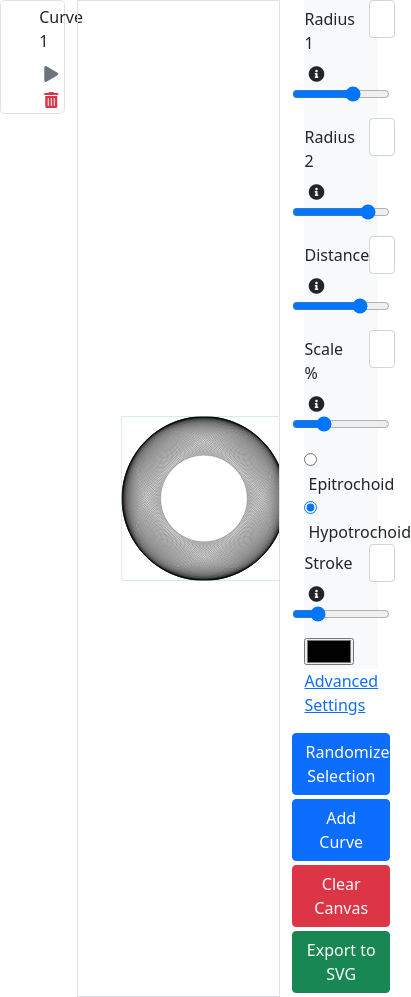
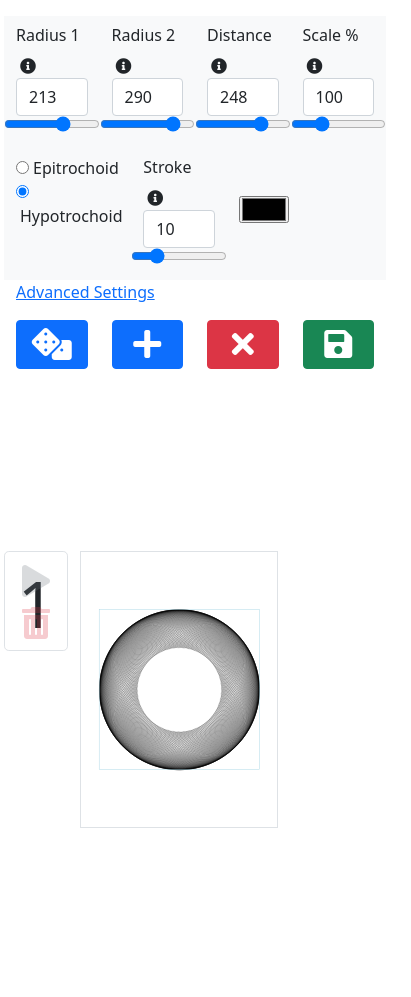
Before and after one commit to aommaster/Spirographer, a React app: page / in a window 390 px wide. Shown: the whole page, 411 px wide, since content can reach past the window. After the commit the page ends 844 px from the top, so only its background shows below. Built offline with nearby package versions, Linux system fonts and the light colour scheme.

Commit message:
Responsive CSS improvements. Centered starting Spirograph.

```diff
--- a/src/Canvas.js
+++ b/src/Canvas.js
@@ -206,14 +206,14 @@ class Canvas extends React.Component {
     ({params} = this.state.curveList[this.state.activeCurve]);
     }
     return (
-      <div className="container vh-100">
+      <div className="container-xl vh-100 p-3">
         <div className="row h-100">
-          <div className="col-2">
+          <div className="col-2 col-xl-3 order-1 order-sm1">
             <div id="tileContainer">
               {this.state.curveList.map((spiro, index) =>
                 <SpiroTile
                   key={index+1}
-                  name={`Curve ${index+1}`}
+                  name={`${index+1}`}
                   path={spiro.path}
                   tileIndex = {index}
                   selection={this.state.activeCurve}
@@ -224,7 +224,7 @@ class Canvas extends React.Component {
                   />)}
             </div>
           </div>
-          <div className="col-7">
+          <div className="col-7 col-xl-6 order-2 order-sm-2">
             <div id="outputContainer" className="d-none">
 
             </div>
@@ -242,8 +242,8 @@ class Canvas extends React.Component {
                 />)}
             </div>
           </div>
-          <div className="col-3">
-            <div id="parameterPanel" className="bg-light">
+          <div className="col-sm-3 col-12 order-0 order-sm-3">
+            <div id="parameterPanel" className="bg-light row">
               <Parameter type='r1' callback={this.updateParameters} value={params.r1} disabled={this.state.activeCurve===null?true:false}/>
               <Parameter type='r2' callback={this.updateParameters} value={params.r2} disabled={this.state.activeCurve===null?true:false}/>
               <Parameter type='distance' callback={this.updateParameters} value={params.distance} disabled={this.state.activeCurve===null?true:false}/>
@@ -252,19 +252,23 @@ class Canvas extends React.Component {
               <Parameter type='stroke' callback={this.updateParameters} value={params.stroke} disabled={this.state.activeCurve===null?true:false}/>
               <ColorParameter  type='color' callback={this.updateParameters} value={params.color} disabled={this.state.activeCurve===null?true:false}/>
             </div>
-            <div>
+            <div className="row">
               <a href="#advanced" data-bs-toggle="collapse" aria-expanded="false" aria-controls="multiCollapseExample1">Advanced Settings</a>            </div>
             <div id="advanced" className="collapse multi-collapse">
+              <div className="row">
                 <Parameter type='rotation' callback={this.updateParameters} value={params.rotation} disabled={this.state.activeCurve===null?true:false}/>
                 <Parameter type='ppc' callback={this.updateParameters} value={params.ppc} disabled={this.state.activeCurve===null?true:false}/>
                 <Parameter type='animation' callback={this.updateParameters} value={params.animation} disabled={this.state.activeCurve===null?true:false}/>
                 <Metric params={params} type="GCD"/>
               </div>
+            </div>
             <div id="buttonPanel" className="mt-3">
+              <div className="row">
                 <CommandButton buttonType='randomize' callback={this.randomCurve}/>
                 <CommandButton buttonType='add' callback={this.addCurve}/>
                 <CommandButton buttonType='clear' callback={this.clearCanvas}/>
                 <CommandButton buttonType='save' callback={this.saveCanvas}/>
+              </div>
             </div>
           </div>
         </div>
--- a/src/ColorParameter.js
+++ b/src/ColorParameter.js
@@ -7,7 +7,7 @@ function ColorParameter(props) {
     props.callback(props.type, e.target.value);
   }
   return (
-    <div>
+    <div class="col-3 col-sm-12 mt-5">
       <input type="color" id="curveColor" name="curveColor" className="custom-control-input" disabled={props.disabled} value={props.value} onChange={updateParameter}/>
     </div>
 
--- a/src/CommandButton.js
+++ b/src/CommandButton.js
@@ -2,28 +2,35 @@ import React from 'react';
 
 const buttonTypes={
   randomize:{
-    buttonText:"Randomize Selection",
+    buttonText:"Random",
+    altStyle:"fa-dice",
     styles:"btn btn-primary"
   },
   add:{
     buttonText:"Add Curve",
+    altStyle:"fa-plus",
     styles:"btn btn-primary"
   },
   clear:{
-    buttonText:"Clear Canvas",
+    buttonText:"Clear",
+    altStyle:"fa-times",
     styles:"btn btn-danger"
   },
   save:{
-    buttonText:"Export to SVG",
+    buttonText:"Export",
+    altStyle:"fa-save",
     styles:"btn btn-success"
   }
 }
 
 function CommandButton(props) {
-  const {buttonText, styles} = buttonTypes[props.buttonType];
+  const {altStyle, buttonText, styles} = buttonTypes[props.buttonType];
   return (
-    <div className="row">
-      <button className={styles + " mb-1"} onClick={props.callback}>{buttonText}</button>
+    <div className="col-3 col-sm-12">
+      <button className={styles + " w-100 mb-1"} onClick={props.callback}>
+          <i className={'buttonIcon fas fas-hover fa-2x ' + altStyle} ></i>
+          <div className="buttonText">{buttonText}</div>
+        </button>
     </div>
   );
 }
--- a/src/CurveParameter.js
+++ b/src/CurveParameter.js
@@ -7,7 +7,7 @@ function CurveParameter(props) {
     props.callback(props.type, e.target.id);
   }
   return (
-    <div>
+    <div className="col-4 col-sm-12 mt-2">
       <div className="custom-control custom-radio custom-control-inline">
         <input type="radio" id="epi" name="curveType" className="custom-control-input" checked={props.value==="epi"?true:false} disabled={props.disabled} onChange={updateParameter}/>
         <label className="custom-control-label ms-1" htmlFor="epi">Epitrochoid</label>
--- a/src/Parameter.js
+++ b/src/Parameter.js
@@ -27,7 +27,7 @@ const parameterData={
     max: 200,
   },
   'animation':{
-    text:"Animation Time",
+    text:"Animation",
     desc:"Length of time the draw animation lasts",
     max: 60,
   },
@@ -65,13 +65,13 @@ function Parameter(props) {
     props.callback(props.type, parseInt(e.target.value));
   }
   return (
-    <div className="mb-3">
+    <div className="mb-3 col-3 col-sm-12">
       <div className="row">
-        <div className="col-8">
+        <div className="col-xl-7 col-md-12">
           <label htmlFor={props.type + "Input"} className={'col-form-label ' + (props.disabled===true ? "text-muted": "")}>{text}</label>
           <i className={'p-1 fas fa-info-circle'} data-toggle="tooltip" title={desc}></i>
         </div>
-        <div className="col-4">
+        <div className="col-xl-5 col-md-12">
           <input
             type="number"
             id={props.type + "Input"}
--- a/src/SpiroTile.js
+++ b/src/SpiroTile.js
@@ -31,7 +31,7 @@ let bounds ={
   } while (m);
   return (
     <div className={"row border rounded-3 tile " + (props.selection===props.tileIndex && 'selectedTile')} onClick={(e)=>{props.callback(e, props.tileIndex, "select")}}>
-      <div className="col-5">
+      <div className="col-5 d-none d-lg-block">
         <div className="row m-1">
           <svg
             className="w-100 h-100 p-1 rounded-3"
@@ -41,15 +41,23 @@ let bounds ={
           </svg>
         </div>
       </div>
-      <div className="col-7">
-        <div className="row mt-1">
-          <div className="col-8">{props.name}</div>
+      <div className="col-lg-7 col-sm-12 col-xs-12 tileContentContainer">
+        <div className="row mt-1 tileTextContainer w-100">
+          <div className="col-12">
+            <div className="row">
+              <p className="text-end">
+                <span className="curveName"><span className="curveText">Curve </span><span className="curveNumber">{props.name}</span></span>
+
+              </p>
+
+            </div>
+          </div>
         </div>
-        <div className="row mt-2">
-          <div className="col-8">
+        <div className="row mt-2 tileButtonsContainer">
+          <div className="col-12 col-sm-6">
             <TileButton type={props.playing?"stop": "play"} callback={props.callback} tileIndex = {props.tileIndex}/>
           </div>
-          <div className="col-4">
+          <div className="col-12 col-sm-6">
             <TileButton type="delete" callback={props.callback} tileIndex = {props.tileIndex}/>
           </div>
         </div>
--- a/src/Spirograph.js
+++ b/src/Spirograph.js
@@ -92,7 +92,7 @@ let bounds ={
   }
   return (
     <div className="spiro position-absolute h-100 w-100">
-      <svg className="overflow-visible h-100 w-100" preserveAspectRatio="xMidYMid" height="800" width="600" viewBox="-500 -400 800 800" fill="none" onMouseDown={func1} onMouseMove={func2} onMouseUp={func3}>
+      <svg className="overflow-visible h-100 w-100" preserveAspectRatio="xMidYMid" height="800" width="600" viewBox="-400 -400 800 800" fill="none" onMouseDown={func1} onMouseMove={func2} onMouseUp={func3}>
         <path d={`${props.path}`} stroke={`${props.color}`} strokeWidth={`${props.stroke/10}`}/>
         <rect x={bounds.minx-1} y={bounds.miny-1} width={bounds.maxx - bounds.minx+1} height={bounds.maxy- bounds.miny+1} style={{fill:'none',stroke:'lightblue',strokeWidth:"2px",strokeOpacity:props.active?1:0}} />
       </svg>
--- a/src/TileButton.js
+++ b/src/TileButton.js
@@ -19,7 +19,7 @@ function TileButton(props) {
   const {name, command} = buttonTypes[props.type];
   return (
     <div>
-      <i className={'p-1 fas fas-hover rounded-3 ' + name} onClick={(e)=>{props.callback(e, props.tileIndex, command)}}></i>
+      <i className={'p-1 fas fas-hover fa-2x rounded-3 ' + name} onClick={(e)=>{props.callback(e, props.tileIndex, command)}}></i>
     </div>
   );
 }
--- a/src/index.css
+++ b/src/index.css
@@ -14,3 +14,54 @@
 #spiroMover{
     z-index:99;
 }
+
+@media (max-width: 575.99px) {
+    .curveText{
+        display:none;
+    }
+    .curveNumber{
+        font-size:4rem;
+    }
+    .tileContentContainer{
+        position:relative;
+    }
+    .tileButtonsContainer{
+        position:absolute;
+        opacity:0.25
+    }
+    .tileButtonsContainer:hover{
+        opacity:1;
+    }
+    .tileTextContainer{
+        position:absolute;
+    }
+    .tile{
+        height:100px;
+        overflow:hidden
+    }
+    .buttonText{
+        display:none
+    }
+}
+
+@media (min-width: 576px) {
+    .buttonIcon{
+        display:none
+    }
+}
+
+@media (min-width: 768px) {
+
+}
+
+@media (min-width: 992px) {
+
+}
+
+@media (min-width: 1200px) {
+
+}
+
+@media (min-width: 1400px) {
+
+}
```
Also changed, not shown: 1 other file. Lines whose indentation alone changed are shown as unchanged.
